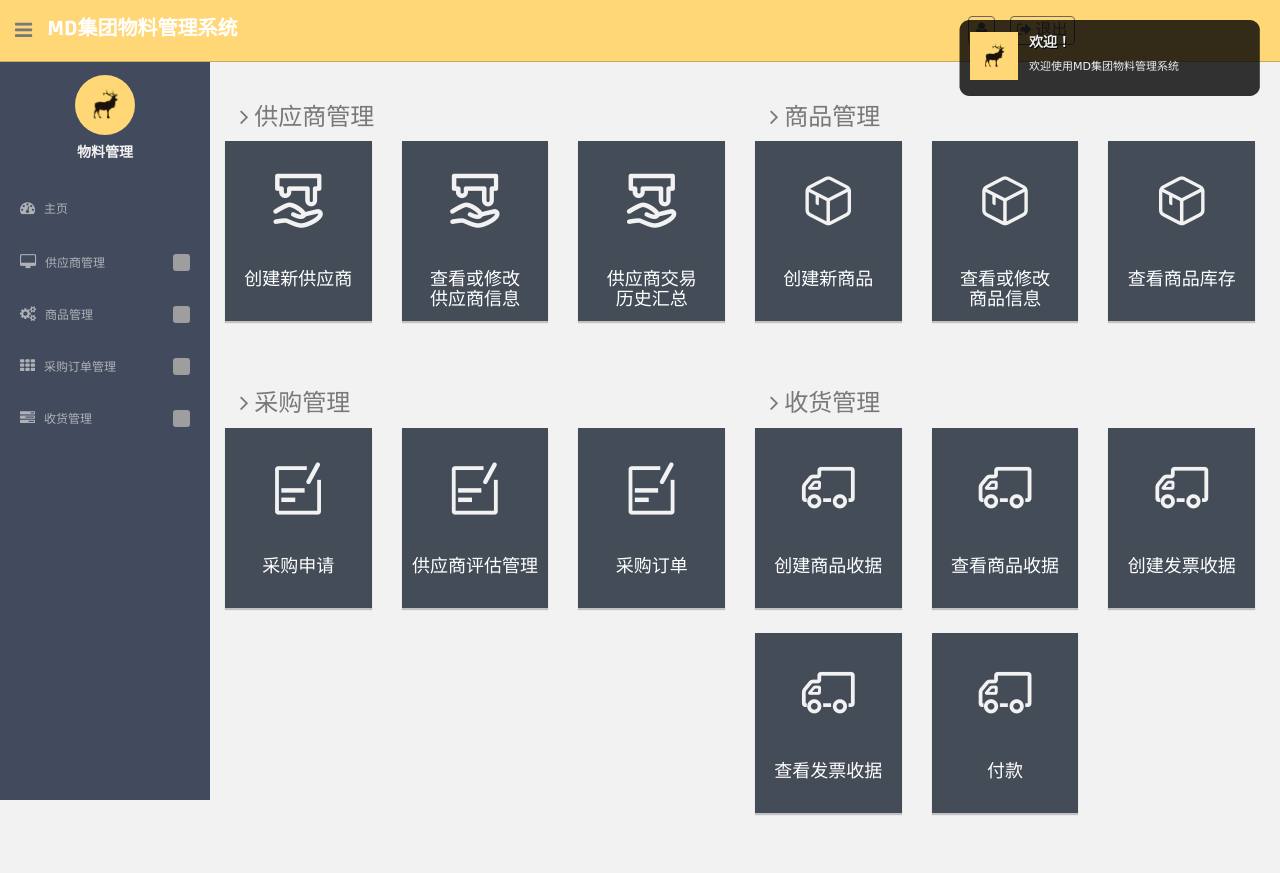
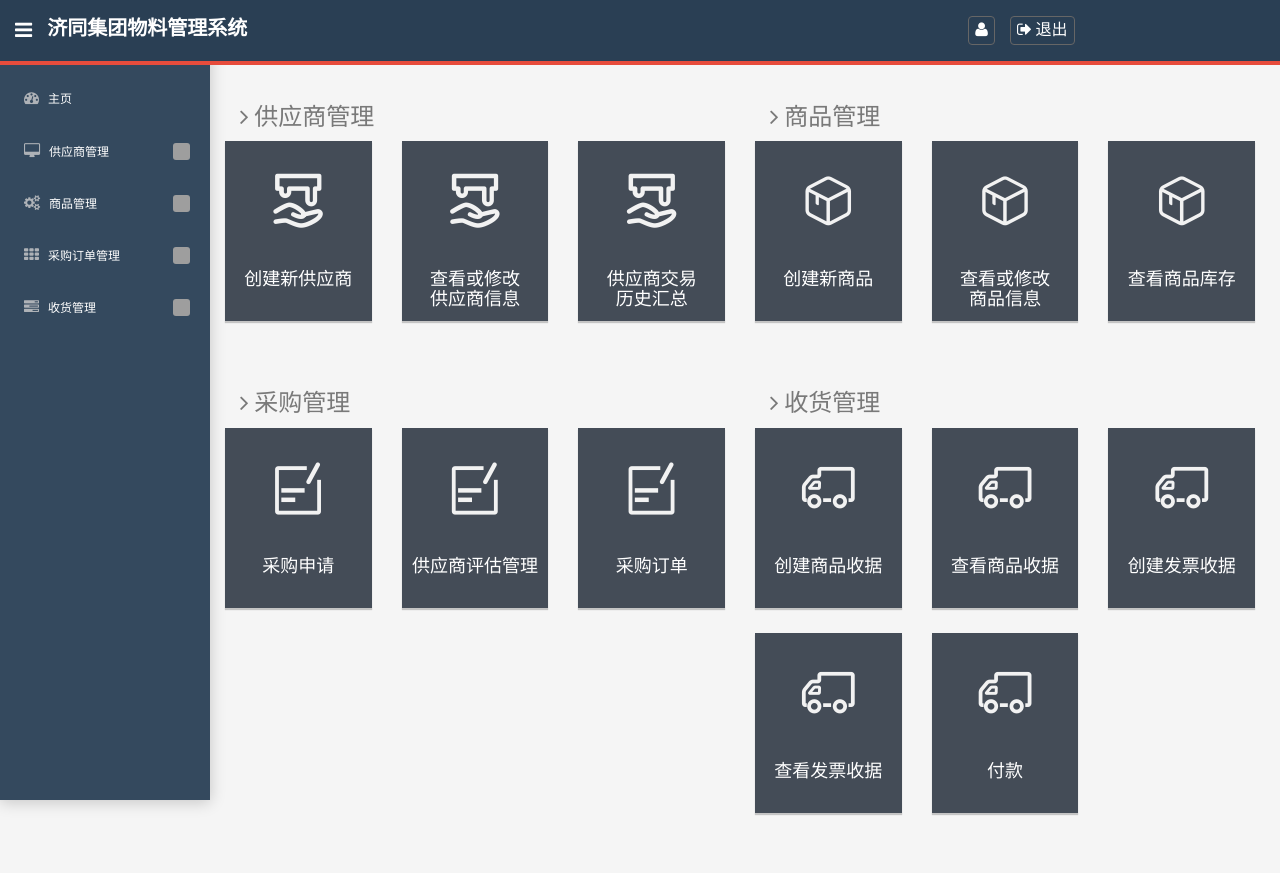
Before and after one commit to tantansir/2024-ERP-Material-Management-System-Design, a Django app: page /mm/home/ in a window 1280 px wide. Run offline with Django 4.2, Linux system fonts and the light colour scheme; the visitor is signed in with stand-in values (Sample User, id 1); some libraries are stand-ins or nearby versions; grey boxes are pictures that could not be loaded.

Commit message:
修改readme

```diff
--- a/MM/templates/template.html
+++ b/MM/templates/template.html
@@ -21,8 +21,114 @@
     <link rel="stylesheet" type="text/css" href="{% static 'assets/fonts/icon1/iconfont.css' %}">
     <link href="{% static 'assets/css/base/jquery-ui-1.10.4.custom.css' %}" rel="stylesheet">
 
+    <!-- 自定义CSS -->
+    <style>
+        /* 修改背景颜色 */
+        body {
+            background-color: #f5f5f5; /* 更柔和的灰色背景 */
+        }
 
+        /* 顶部导航栏 */
+        .header {
+            background-color: #2a3f54; /* 深蓝色背景 */
+            border-bottom: 4px solid #e74c3c; /* 红色底部边框 */
+        }
 
+        /* LOGO样式 */
+        .logo {
+            color: #ecf0f1; /* 更显眼的白色字体 */
+            font-weight: bold;
+            font-size: 20px;
+        }
+
+        /* 顶部图标和按钮样式 */
+        .sidebar-toggle-box .fa-bars,
+        .nav .fa-user,
+        .nav .fa-sign-out,
+        .nav .dropdown-toggle span { /* 顶部图标和按钮文字 */
+            color: #ffffff; /* 白色图标和文字 */
+        }
+
+        /* 侧边栏菜单 */
+        #sidebar {
+            background-color: #34495e; /* 深灰色背景 */
+        }
+
+        .nav.top-menu a span,
+        .sidebar-menu > li > a span {
+            color: #ffffff !important; /* 确保文字颜色变为白色 */
+        }
+
+        /* 导航菜单图标和文本 */
+        .sidebar-menu > li > a {
+            color: #ecf0f1; /* 更显眼的白色文本 */
+            background-color: transparent; /* 透明背景 */
+            border-left: 4px solid transparent;
+            transition: all 0.3s ease;
+        }
+
+        /* 悬停效果 */
+        .sidebar-menu > li > a:hover {
+            background-color: #16a085; /* 青绿色悬停背景 */
+            color: #ffffff; /* 白色文本 */
+            border-left: 4px solid #e74c3c; /* 红色边框 */
+        }
+
+        /* 上层菜单项在选中和悬停状态下的背景颜色 */
+        .sidebar-menu > li.active > a {
+            background-color: #16a085; /* 统一的背景颜色 */
+            color: #ffffff;
+        }
+
+        /* 子菜单项的背景颜色 */
+        .sub-menu li a {
+            background-color: #34495e; /* 深灰色背景，与侧边栏一致 */
+            color: #ffffff !important; /* 白色字体 */
+            border-left: 4px solid transparent;
+            transition: all 0.3s ease;
+        }
+
+        /* 用户信息样式 */
+        #user-id, #username {
+            color: #ffffff; /* 白色字体 */
+            font-weight: bold;
+        }
+
+        /* 更改按钮样式 */
+        .btn {
+            background-color: #3498db; /* 蓝色按钮 */
+            border-color: #2980b9; /* 深蓝色边框 */
+            color: #ffffff; /* 白色字体 */
+        }
+
+        /* 调整图片样式 */
+        .centered img {
+            border-radius: 50%; /* 圆形图片 */
+            border: 2px solid #ecf0f1; /* 白色边框 */
+        }
+
+        /* 侧边栏的阴影效果 */
+        #sidebar {
+            box-shadow: 0 2px 15px rgba(0, 0, 0, 0.2); /* 添加阴影效果 */
+        }
+
+        /* 侧边栏的滚动条样式 */
+        #sidebar::-webkit-scrollbar {
+            width: 8px;
+        }
+        #sidebar::-webkit-scrollbar-thumb {
+            background-color: #16a085; /* 滚动条颜色 */
+            border-radius: 10px;
+        }
+
+        /* 侧边栏标题样式 */
+        .sidebar-menu .centered {
+            color: #ffffff;
+            font-weight: bold;
+            font-size: 16px;
+            padding: 10px 0;
+        }
+    </style>
 
     <!-- JS -->
     <!-- 基础库 -->
@@ -72,14 +175,12 @@
                     <div class="fa fa-bars tooltips" data-placement="right" data-original-title=""></div>
                 </div>
                 <!--logo start-->
-                <a href={% url 'MM:home' %} class="logo"><b>MD集团物料管理系统</b></a>
+                <a href={% url 'MM:home' %} class="logo"><b>济同集团物料管理系统</b></a>
                 <!--logo end-->
             </div>
             <div class="col-sm-4">
                 <!-- 当前登录用户和退出按钮 -->
                 <div class="row" style="margin: 16px 16px 16px 100px;">
-
-
                     <ul class="nav top-menu" style="align-content: center">
                         <li class="dropdown">
                             <a class="dropdown-toggle" href="">
@@ -91,11 +192,10 @@
                         <li>
                             <a href="{% url 'MM:logout' %}"> <!-- 退出按钮，指向登出URL -->
                                 <i class="fa fa-sign-out"></i>
-                                退出
+                                <span>退出</span>
                             </a>
                         </li>
                     </ul>
-
                 </div>
                 <!--  notification start -->
             </div>
@@ -106,10 +206,6 @@
         <div id="sidebar" class="nav-collapse ">
             <!-- sidebar menu start-->
             <ul class="sidebar-menu" id="nav-accordion">
-
-                <p class="centered"><img src="{% static 'assets/img/ui-sam.jpg' %}" class="img-circle" width="60"
-                                         alt=""></p>
-                <h5 class="centered">物料管理</h5>
 
                 <li class="mt">
                     <a href="/mm/home/">
@@ -148,10 +244,9 @@
                         <span>采购订单管理</span>
                     </a>
                     <ul class="sub">
-                        <li><a href="/mm/purchaserequisition/prmanage">采购申请</a></li>
-                        <li><a href="/mm/purchaserequisition/quoma">供应商评估管理</a></li>
-                        <li><a href="/mm/purchaserequisition/pomanage">采购订单</a></li>
-
+                        <a href="/mm/purchaserequisition/prmanage">采购申请</a>
+                        <a href="/mm/purchaserequisition/quoma">供应商评估管理</a>
+                        <a href="/mm/purchaserequisition/pomanage">采购订单</a>
                     </ul>
                 </li>
 
--- a/MM/templates/user/index.html
+++ b/MM/templates/user/index.html
@@ -286,26 +286,7 @@
 
 {% block js %}
 
-    <script type="text/javascript">
-        $(document).ready(function () {
-            var unique_id = $.gritter.add({
-                // (string | mandatory) the heading of the notification
-                title: '欢迎！',
-                // (string | mandatory) the text inside the notification
-                text: '欢迎使用MD集团物料管理系统',
-                // (string | optional) the image to display on the left
-                image: "{% static 'assets/img/ui-sam.jpg' %}",
-                // (bool | optional) if you want it to fade out on its own or just sit there
-                sticky: true,
-                // (int | optional) the time you want it to be alive for before fading out
-                time: '',
-                // (string | optional) the class name you want to apply to that specific message
-                class_name: 'my-sticky-class'
-            });
 
-            return false;
-        });
-    </script>
 
     <script type="application/javascript">
         $(document).ready(function () {
```
Also changed, not shown: other parts of MM/templates/template.html (+13 -21 lines). Lines whose indentation alone changed are shown as unchanged.
